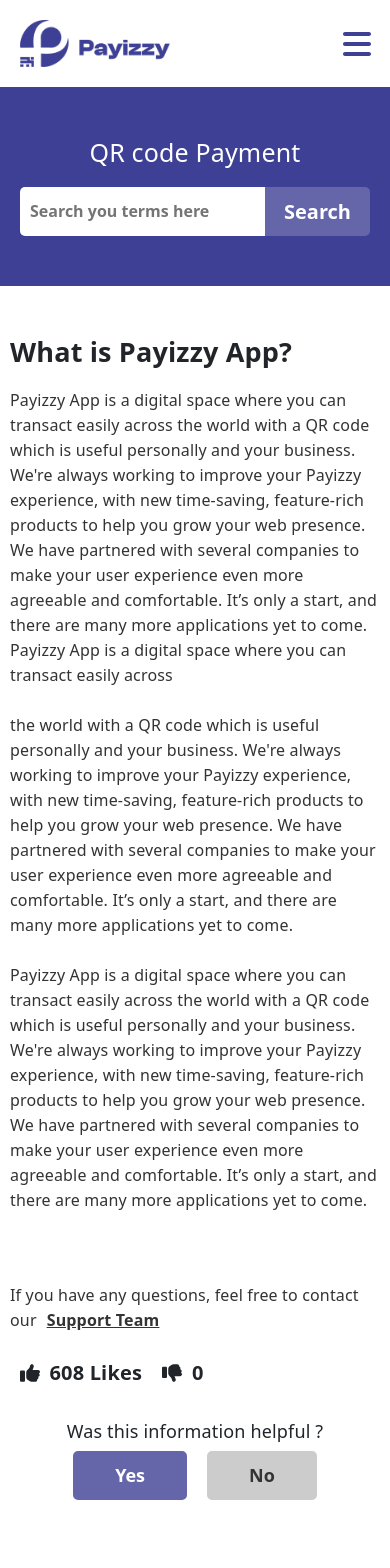
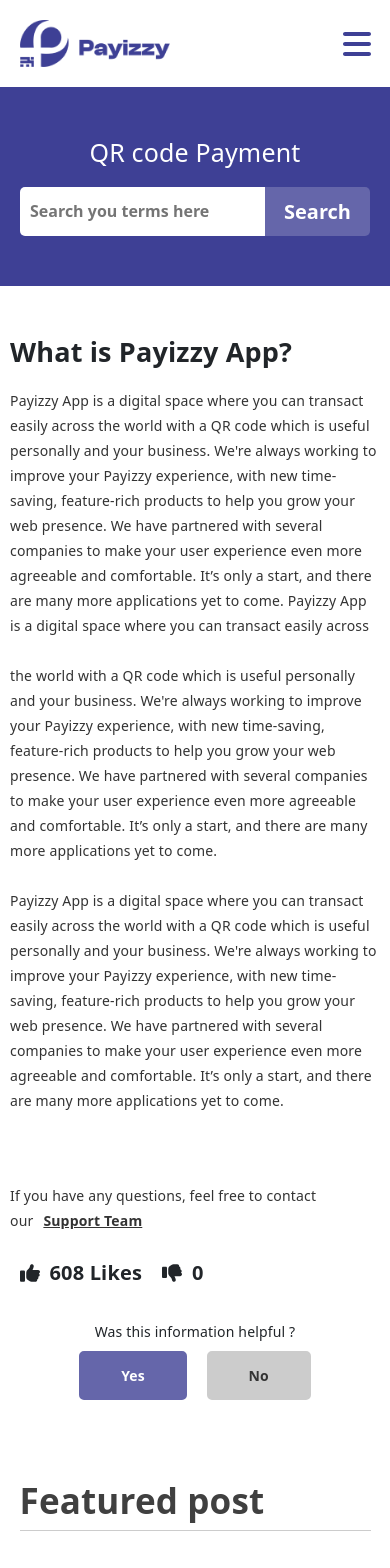
Before and after one commit to Boogie27/payizzy, a React (Create React App) app: page /help-content in a window 390 px wide. Shown: the top 1568 px of the page. Built offline with nearby package versions, Linux system fonts and the light colour scheme.

Commit message:
payizzy-app

```diff
--- a/src/components/css/Style.css
+++ b/src/components/css/Style.css
@@ -2211,22 +2211,26 @@
         font-size: 30px;
     }
     .help-content-container .help-content-body .body{
-        font-size: 16px;
+        font-size: 14px;
         line-height: 25px;
     }
     .help-content-container .support{
-        font-size: 16px;
+        font-size: 14px;
         line-height: 25px;
     }
     .help-content-container .like-container .likes,
     .help-content-container .like-container .dis-likes{
         font-size: 20px;
     }
+    .help-content-container .helpful-btn ul li{
+        font-size: 14px;
+    }
 }
 @media only screen and (max-width: 398px){
     .help-content-container .help-content-body .title-header h3{
         font-size: 27px;
     }
+
 }
 @media only screen and (max-width: 320px){
     .help-content-container .help-content-body .title-header h3{
```
